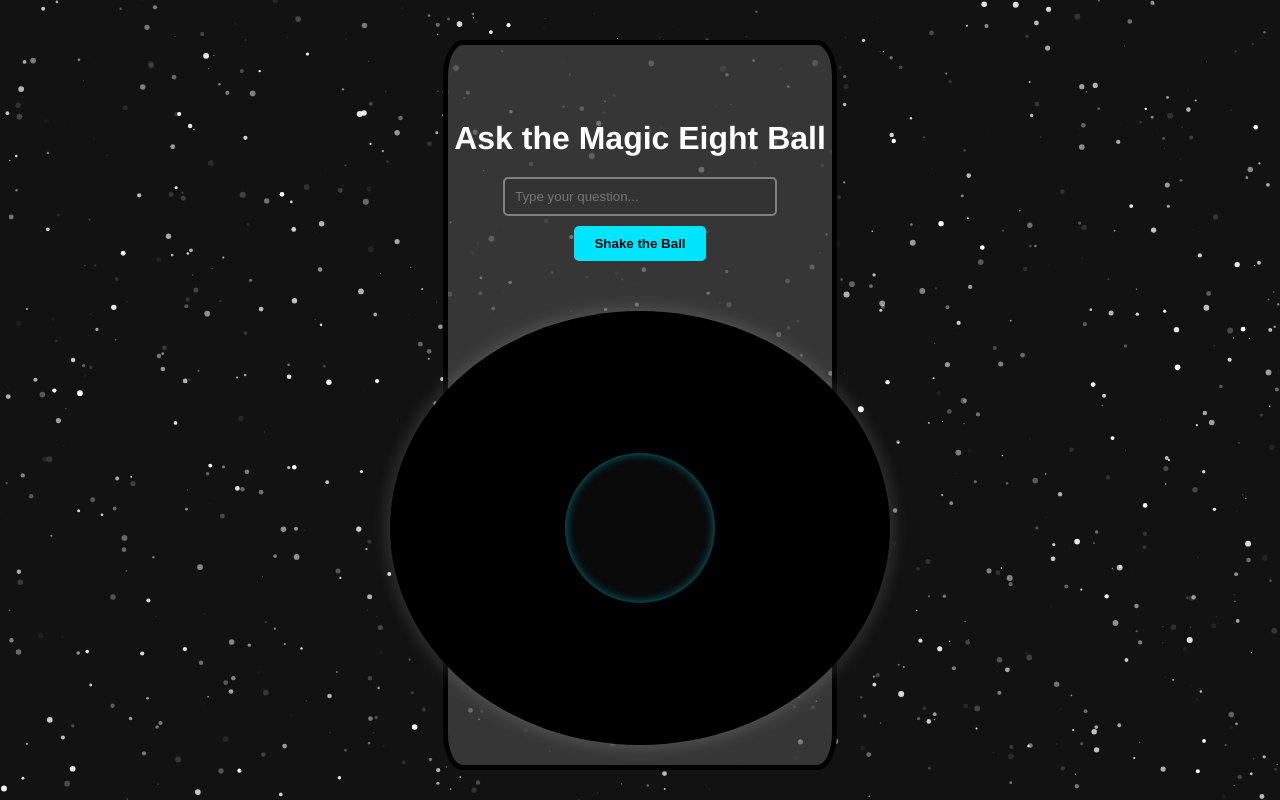
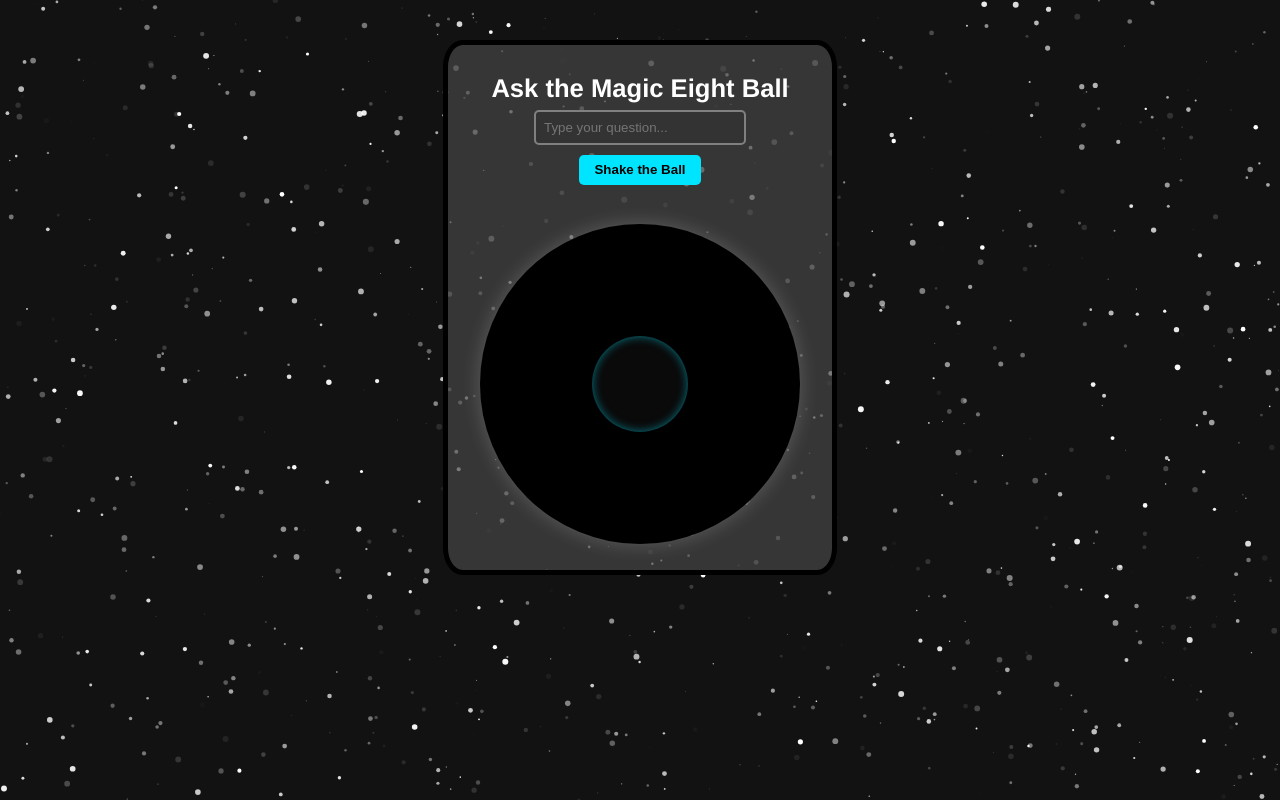
Before and after one commit to NicholasIGuess/eightball, a plain HTML site: page index.html in a window 1280 px wide. Drawn offline with Linux system fonts and the light colour scheme.

Commit message:
perhaps slightly better

```diff
--- a/style.css
+++ b/style.css
@@ -27,11 +27,9 @@ body {
     top: 5%;
     left: 35%;
     right: 35%;
+    width: 30%;
     position: absolute;
-    width: 30%;
     margin: auto;
-    padding: auto;
-    height: 90%;
     z-index: 1;
 }
 
@@ -42,6 +40,7 @@ body {
     margin-bottom: 20px;
     width: 100%;
     height: 100%;
+    padding-bottom: 5%;
     z-index: 2;
     background-color: rgba(70, 70, 70, 0.7);
     border-radius: 5%;
@@ -49,27 +48,33 @@ body {
 }
 
 h1 {
-    margin-top: 75px;
-    margin-bottom: 20px;
+    margin-top: 7.5%;
+    margin-bottom: 2%;
+    font-size: 2vw;
 }
 
 .ball {
-    width: 500px;
-    height: 500px;
+    width: 25vw;
+    height: 25vw;
+    max-width: 500px;
+    max-height: 500px;
+    aspect-ratio: 1 / 1;
     background-color: black;
     border-radius: 50%;
     display: flex;
     align-items: center;
     justify-content: center;
-    margin-top: 50px;
-    margin-bottom: 20px;
+    margin-top: 10%;
+    margin-bottom: 2%;
     box-shadow: 0 0 20px rgba(255, 255, 255, 0.2);
     transition: transform 0.3s ease;
 }
 
 .window {
-    width: 150px;
-    height: 150px;
+    width: 12vw;
+    height: 12vw;
+    max-width: 30%;
+    max-height: 30%;
     background-color: #0a0a0a;
     border-radius: 50%;
     display: flex;
@@ -82,8 +87,8 @@ h1 {
     color: #00e5ff;
     font-weight: bold;
     text-align: center;
-    padding: 10px;
-    font-size: 1.5em;
+    padding: 2%;
+    font-size: 1.3vw;
     opacity: 0;
     transition: opacity 0.4s ease;
 }
@@ -91,15 +96,15 @@ h1 {
 input {
     background-color: #333;
     color: white;
-    padding: 10px;
-    width: 250px;
+    padding: 2%;
+    width: 50%;
     border: 2px solid gray;
     border-radius: 5px;
     margin-bottom: 10px;
 }
 
 button {
-    padding: 10px 20px;
+    padding: 2% 4%;
     background-color: #00e5ff;
     color: black;
     border: none;
```
